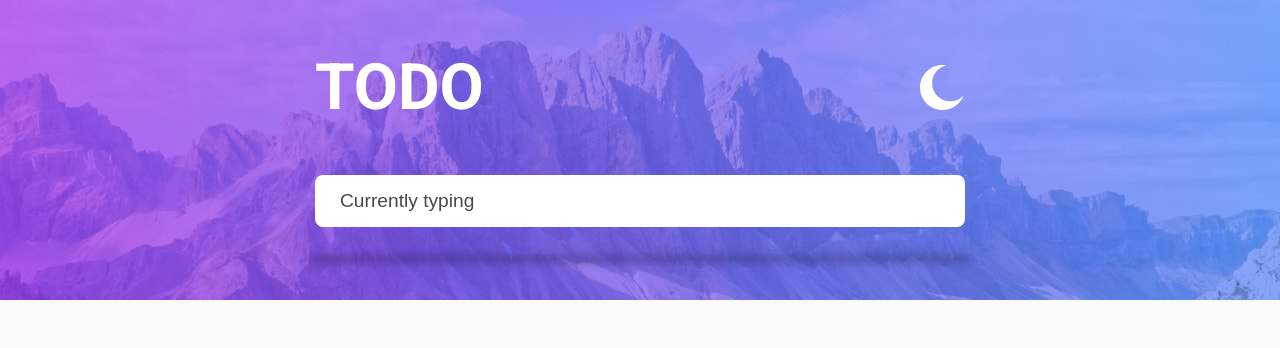
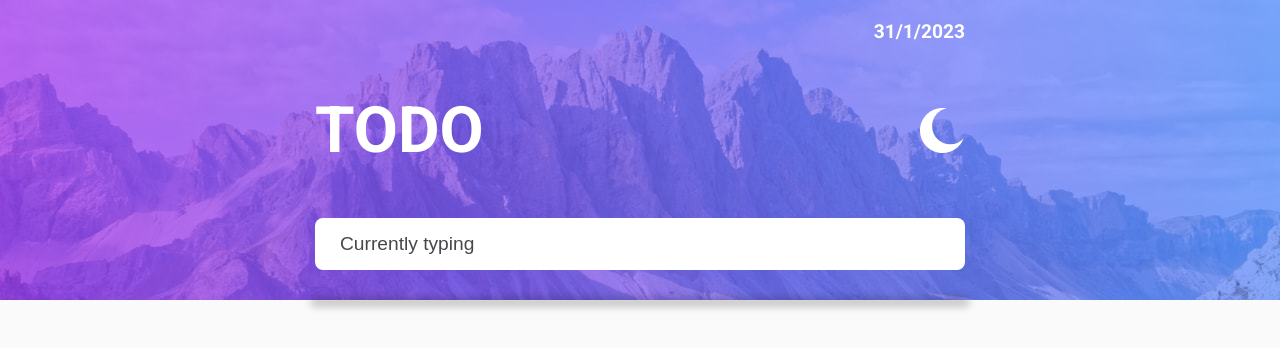
Before and after one commit to Wiktor124/todo-app, a website: page index.html in a window 1280 px wide. Drawn offline with Linux system fonts and the light colour scheme.

Commit message:
date time added

```diff
--- a/index.html
+++ b/index.html
@@ -15,8 +15,11 @@
 <body class="body body__light">
   <div class="container">
     <header class="header">
-      <h1 class="header__title">TODO</h1>
-      <button type="button" id="button" class="button-mode button-mode__light"></button>
+      <span class="header__date"></span>
+      <div class="header__content">
+        <h1 class="header__title">TODO</h1>
+        <button type="button" id="button" class="button-mode button-mode__light"></button>
+      </div>
     </header>
 
     <form action="" id="todo__form" class="todo">
--- a/public/js/main.js
+++ b/public/js/main.js
@@ -2,8 +2,10 @@
 const todo_list = JSON.parse(localStorage.getItem('todo')) || []
 console.log(todo_list.length)
 
-const title = document.querySelector('.header__title')
-title.textContent = `TODO`
+const date = new Date();
+
+const title = document.querySelector('.header__date')
+title.textContent = `${date.getDate()}/${date.getMonth() + 1}/${date.getFullYear()}`
 
 // Add a todo
 const add_todo = (todo) => {
--- a/sass/_main-styles.scss
+++ b/sass/_main-styles.scss
@@ -1,8 +1,21 @@
 .header {
-  display: flex;
-  justify-content: space-between;
-  align-items: center;
-  padding: 50px 0;
+
+  text-align: right;
+
+  &__date {
+    display: inline-block;
+    font-size: 1.2rem;
+    font-weight: 600;
+    color: $white;
+    margin-top: 20px;
+  }
+
+  &__content {
+    display: flex;
+    justify-content: space-between;
+    align-items: center;
+    padding: 50px 0;
+  }
 }
 
 .todo {
@@ -18,5 +31,4 @@
   &__input::placeholder {
     color: $light-text;
   }
-
 }
```
Also changed, not shown: public/css/style.css, 1 other file.
